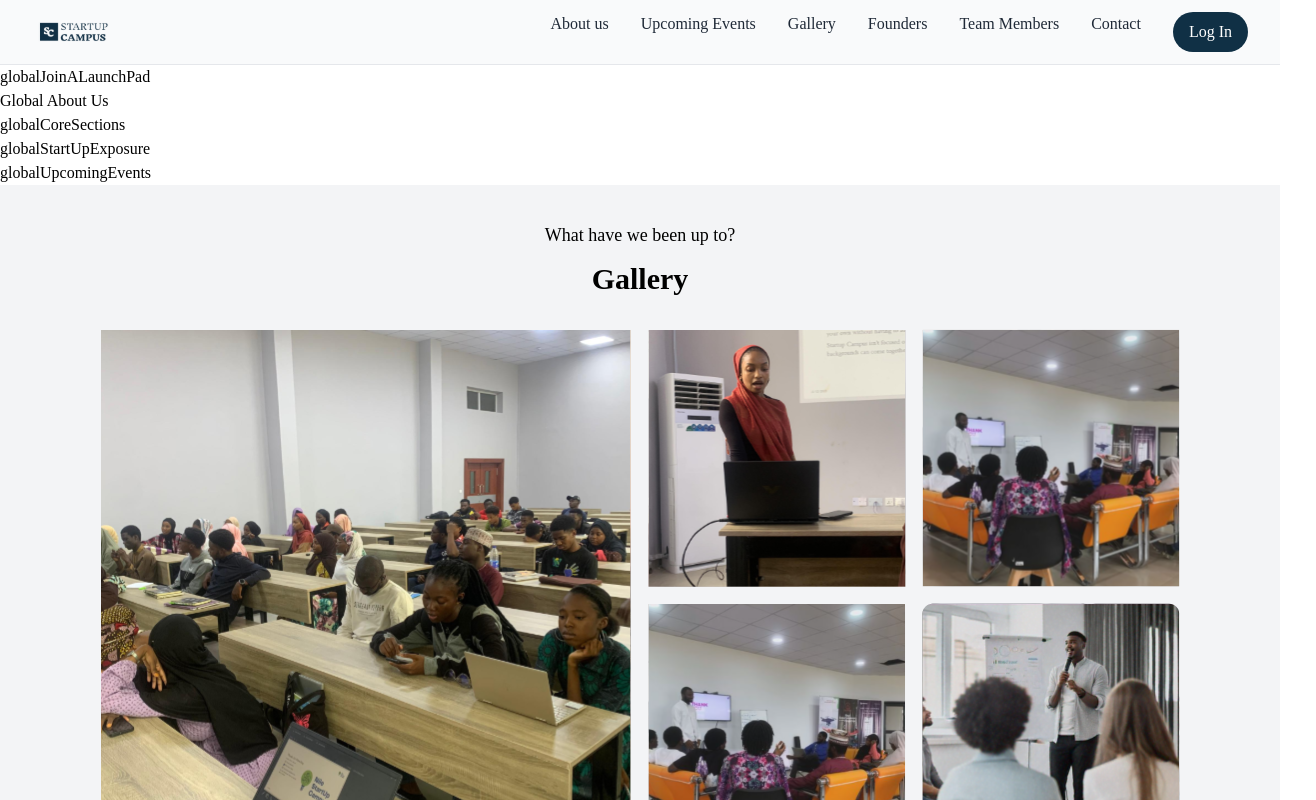
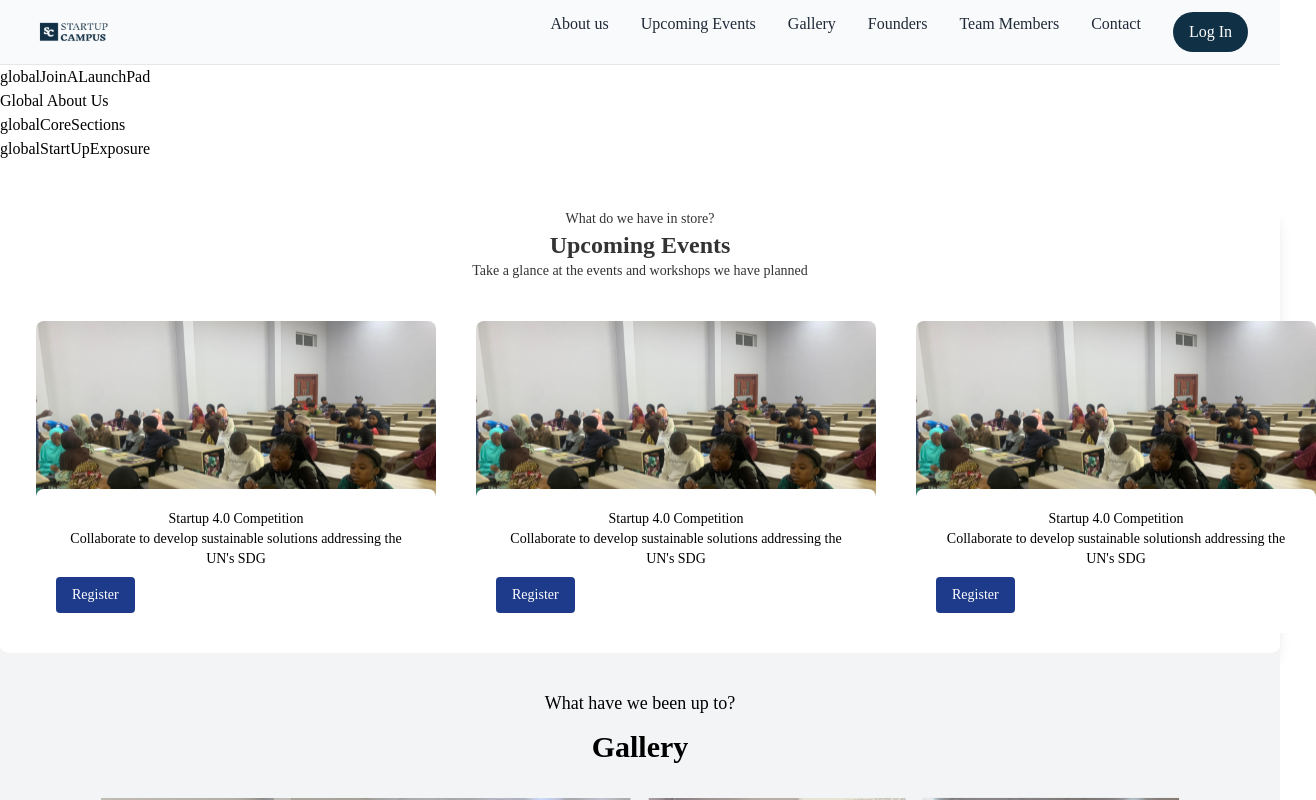
Before and after one commit to SC-web-App/Startup-Campus, a Next.js app: page /GlobalStartUpCampus in a window 1280 px wide. Shown: the top 800 px of the page, 1316 px wide, since content can reach past the window. Built offline with nearby package versions, Linux system fonts and the light colour scheme.

Commit message:
Upcoming events done

```diff
--- a/src/components/globalUpcomingEvents.tsx
+++ b/src/components/globalUpcomingEvents.tsx
@@ -1,5 +1,56 @@
 export const GlobalUpcomingEvents = () => {
     return(
-        <div>globalUpcomingEvents</div>
+        <div className="sm:container sm:mx-auto rounded-lg shadow-lg text-[#333333]">
+
+        <div className="text-center text-sm mt-12"> What do we have in store?
+        <div className="text-center text-2xl font-bold ">Upcoming Events</div>
+        <div className="text-center text-l ">Take a glance at the events and workshops we have planned</div>
+
+
+        <div className="grid grid-cols-3 items-center gap-10">
+        <div className="relative">
+                    <div className="container relative mr-3 mt-10 ml-9 mb-16 w-500 h-300">
+
+                        <img src="/About-img/AboutPic.svg" alt="2023 Orientation Info Session" className="rounded-lg"/>
+                        <div className="absolute -bottom-11 sm:left-">
+                            <div className="bg-white rounded-lg p-5">
+                                <p className="text-black text-md font-normal text-center">Startup 4.0 Competition<br></br>Collaborate to develop sustainable solutions  addressing the UN's SDG<br></br></p>
+                                <button className="bg-blue-900 text-white px-4 py-2 rounded hover:bg-blue-700 block mt-2">Register</button>
+                            </div>
+                        </div>
+                    </div>
+                </div>
+
+
+                <div className="relative">
+                    <div className="container relative mr-3 mt-10 ml-9 mb-16 w-500 h-300">
+                        <img src="/About-img/AboutPic.svg" alt="2023 Orientation Info Session" className="rounded-lg"/>
+                        <div className="absolute -bottom-11 sm:left-">
+                            <div className="bg-white rounded-lg p-5">
+                                <p className="text-black text-md font-normal text-center">Startup 4.0 Competition<br></br>Collaborate to develop sustainable solutions addressing the UN's SDG<br></br></p>
+                                <button className="bg-blue-900 text-white px-4 py-2 rounded hover:bg-blue-700 block mt-2">Register</button>
+                            </div>
+                        </div>
+                    </div>
+                </div>
+
+                <div className="relative">
+                    <div className="container relative mr-3 mt-10 ml-9 mb-16 w-500 h-300">
+                        <img src="/About-img/AboutPic.svg" alt="2023 Orientation Info Session" className="rounded-lg"/>
+                        <div className="absolute -bottom-11 sm:left-">
+                            <div className="bg-white rounded-lg p-5">
+                                <p className="text-black text-md font-normal text-center">Startup 4.0 Competition<br></br>Collaborate to develop sustainable solutionsh addressing the UN's SDG<br></br></p>
+                                <button className="bg-blue-900 text-white px-4 py-2 rounded hover:bg-blue-700 block mt-2">Register</button>
+                            </div>
+                        </div>
+                    </div>
+                </div>
+</div>
+
+
+
+
+        </div>
+        </div>
     )
 }
```
